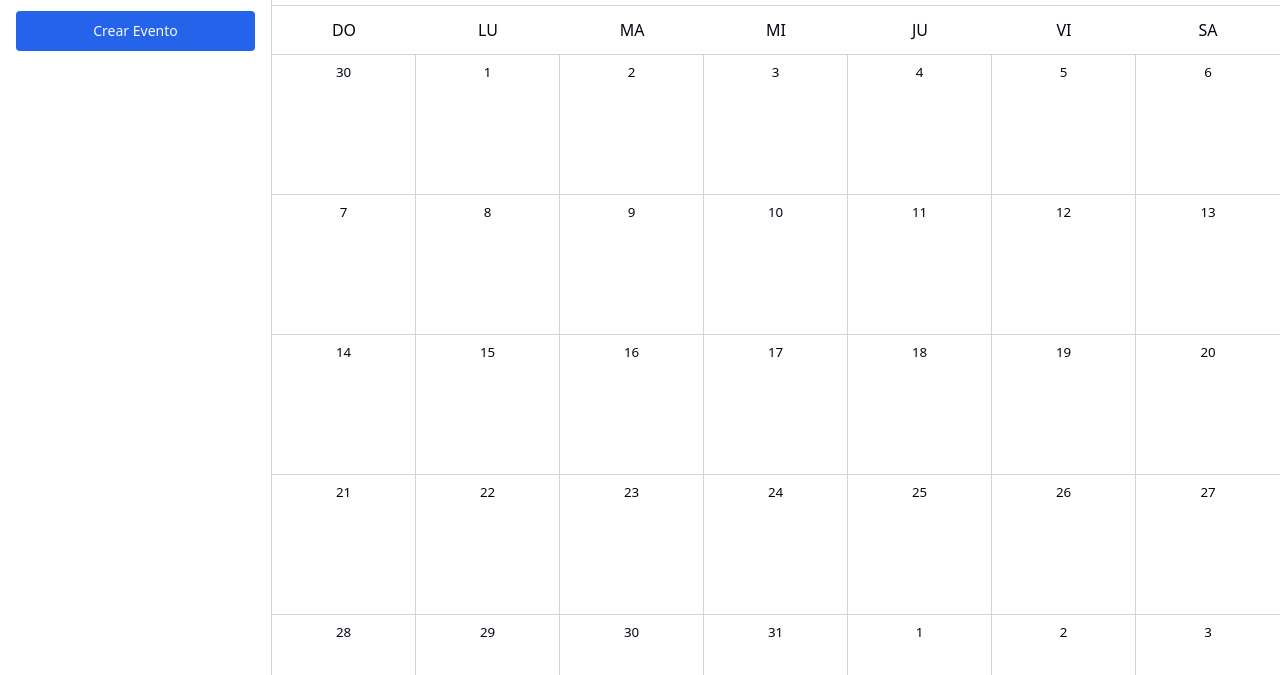
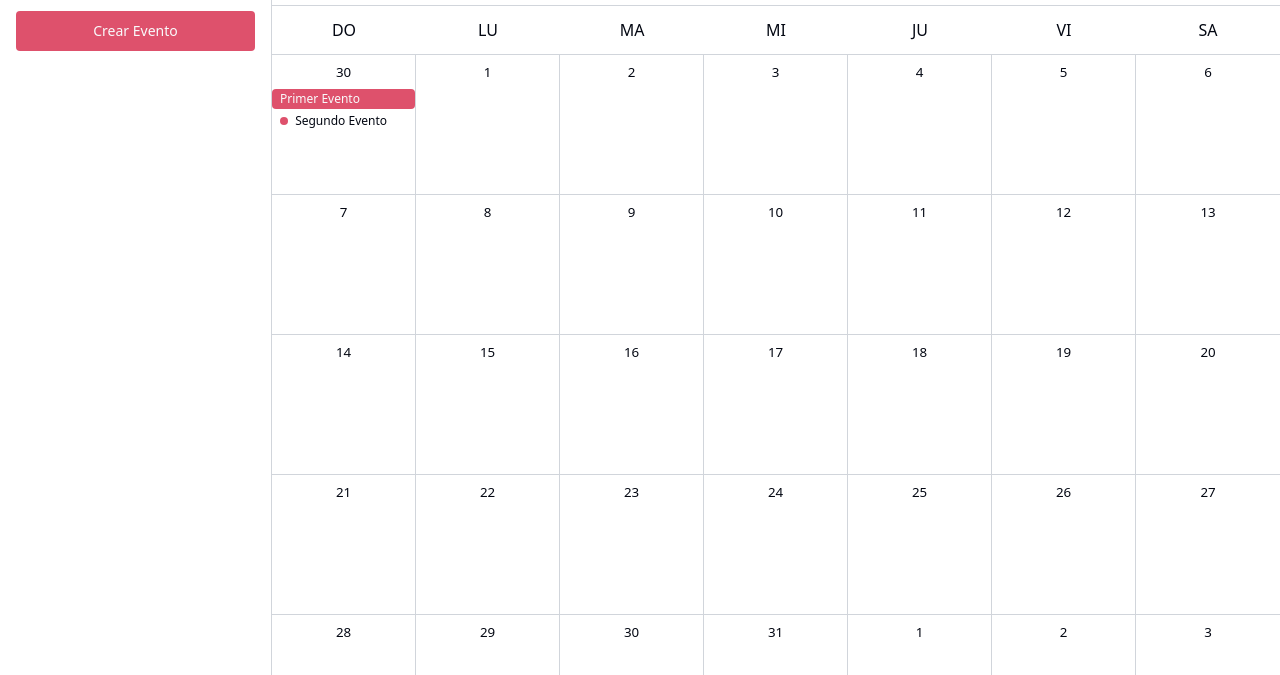
Before and after one commit to MiauraDev/My-Calendar, a plain HTML site: page index.html in a window 1280 px wide. Shown: the part 45-720 px from the top of the page. Drawn offline with Linux system fonts and the light colour scheme.

Commit message:
feat: :art: Events styles

```diff
--- a/index.html
+++ b/index.html
@@ -108,7 +108,20 @@
               <li class="month-calendar__day">
                 <button class="month-calendar__day-label">30</button>
                 <div class="month-calendar__event-list-wrapper">
-                  <ul class="event-list"></ul>
+                  <ul class="event-list">
+                    <li class="event-list__item">
+                      <button class="event event--filled">
+                        <span class="event__color"></span>
+                        <span class="event__title">Primer Evento</span>
+                      </button>
+                    </li>
+                    <li class="event-list__item">
+                      <button class="event">
+                        <span class="event__color"></span>
+                        <span class="event__title">Segundo Evento</span>
+                      </button>
+                    </li>
+                  </ul>
                 </div>
               </li>
               <li class="month-calendar__day">
--- a/styles/button.css
+++ b/styles/button.css
@@ -21,12 +21,12 @@
 }
 
 .button--primary {
-  background-color: var(--color-blue-600);
+  background-color: var(--color-pink-01);
   color: var(--color-text-light);
 }
 
 .button--primary:hover {
-  background-color: var(--color-blue-500);
+  background-color: var(--color-pink-02);
 }
 
 .button--lg {
--- /dev/null
+++ b/styles/event-list.css
@@ -0,0 +1,10 @@
+.event-list {
+  display: flex;
+  flex-direction: column;
+  gap: 0.125rem;
+  list-style: none;
+}
+
+.event-list__item {
+  display: flex;
+}
--- /dev/null
+++ b/styles/event.css
@@ -0,0 +1,34 @@
+.event {
+  width: 100%;
+  display: block;
+  font-size: var(--font-size-xs);
+  line-height: var(--line-height-xs);
+  color: var(--color-text-dark);
+  text-align: left;
+  background-color: transparent;
+  border-radius: var(--border-radius-md);
+  border: 0;
+  padding: 0.125rem 0.5rem;
+  white-space: nowrap;
+  overflow: hidden;
+  text-overflow: ellipsis;
+  cursor: pointer;
+}
+
+.event--filled {
+  background-color: var(--color-pink-01);
+  color: var(--color-text-light);
+}
+
+.event__color {
+  display: inline-block;
+  border-radius: 50%;
+  width: 0.5rem;
+  height: 0.5rem;
+  background-color: var(--color-pink-01);
+  margin-right: 0.25rem;
+}
+
+.event--filled .event__color {
+  display: none;
+}
--- a/styles/index.css
+++ b/styles/index.css
@@ -1,4 +1,6 @@
 @import "./button.css";
+@import "./event-list.css";
+@import "./event.css";
 @import "./nav.css";
 @import "./month-calendar.css";
 @import "./select.css";
@@ -19,10 +21,12 @@ body {
 }
 
 :root {
+  --font-size-xs: 0.75rem;
   --font-size-sm: 0.875rem;
   --font-size-md: 1rem;
   --font-size-lg: 1.125rem;
 
+  --line-height-xs: 1rem;
   --line-height-sm: 1.25rem;
   --line-height-md: 1.5rem;
   --line-height-lg: 1.75rem;
@@ -31,8 +35,8 @@ body {
 
   --duration-sm: 100ms;
 
-  --color-blue-500: #3b82f6;
-  --color-blue-600: #2563eb;
+  --color-pink-02: #e3667e;
+  --color-pink-01: #de516c;
 
   --color-gray-100: #f3f4f6;
   --color-gray-300: #d1d5db;
```
